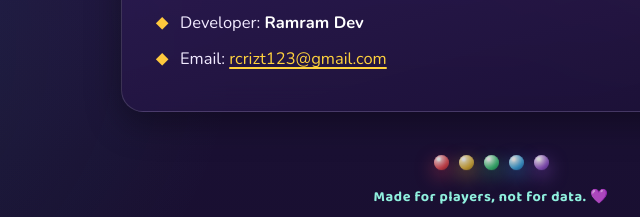
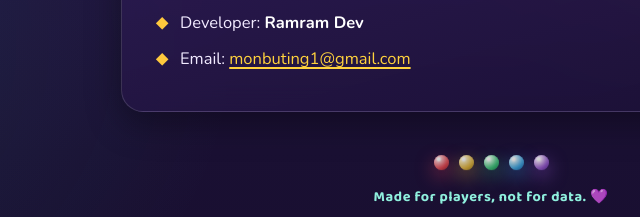
Before and after one commit to monbutiong/privacy-policy, a plain HTML site: page mega-marble-blast.html in a window 1280 px wide. Shown: the part 4209-4426 px from the top of the page, 149-789 px from the left. Drawn offline with nearby package versions, Linux system fonts and the light colour scheme.

Commit message:
Update mega-marble-blast.html

```diff
--- a/mega-marble-blast.html
+++ b/mega-marble-blast.html
@@ -455,7 +455,7 @@
     </p>
     <ul>
       <li>Developer: <strong>Ramram Dev</strong></li>
-      <li>Email: <a href="mailto:rcrizt123@gmail.com">rcrizt123@gmail.com</a></li>
+      <li>Email: <a href="mailto:monbuting1@gmail.com">monbuting1@gmail.com</a></li>
     </ul>
   </section>
 
```
